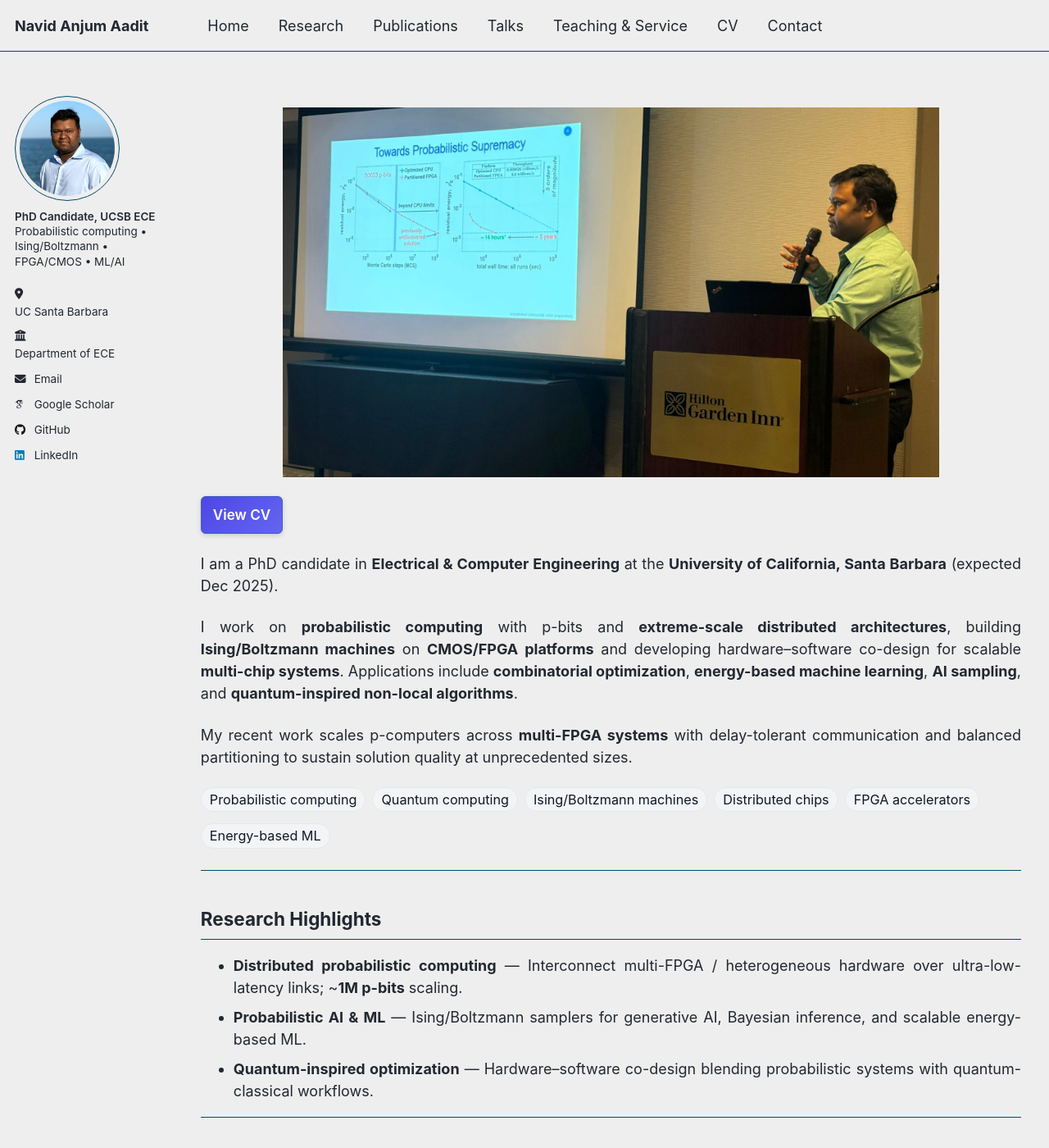
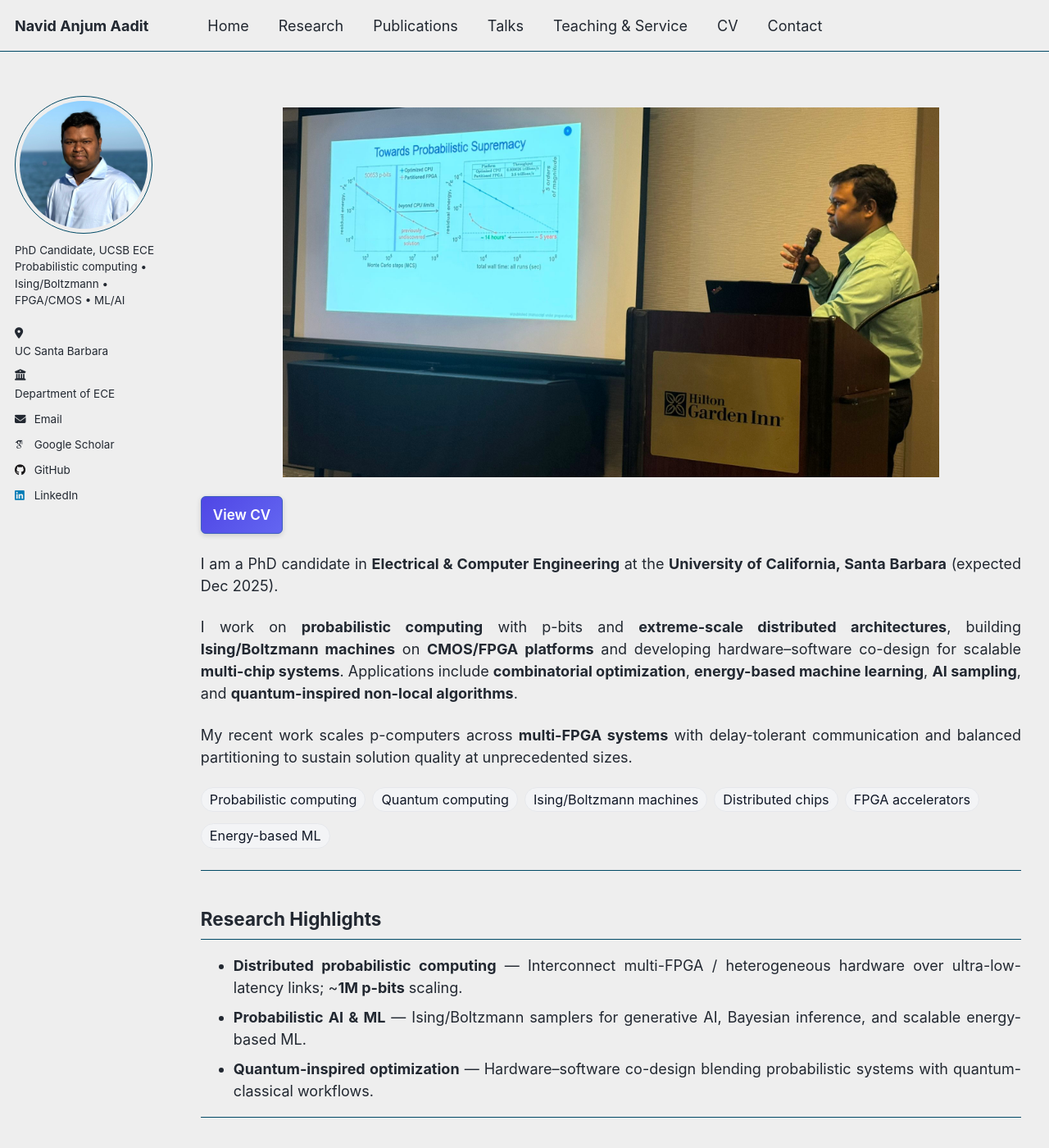
Before and after one commit to navidaadit/navidaadit.github.io, a Jekyll site: the page built from _pages/about.md, in a window 1280 px wide and 1400 px high. Shown: the whole window at 82% size. Built offline with Jekyll 4.4.1, drawn with Linux system fonts in a browser that asks for light colours; some web fonts are replaced.

Commit message:
Update _custom.scss

```diff
--- a/_sass/_custom.scss
+++ b/_sass/_custom.scss
@@ -38,36 +38,12 @@
 /* Hide name under headshot */
 .author__name { display: none !important; }
 
-/* ---------- Avatar (standard sizes) ---------- */
+/* Avatar */
 .author__avatar img {
-  width: 128px;               /* desktop/tablet standard */
-  height: 128px;
+  width: 168px;
+  height: 168px;
   object-fit: cover;
   border-radius: 50%;
-}
-
-/* Mobile: smaller photo and bio under the picture */
-@media (max-width:640px){
-  .author__avatar,
-  .author__content,
-  .author__urls-wrapper{
-    display:block !important;
-    width:100% !important;
-    padding:0 !important;
-  }
-  .author__avatar img{
-    width:104px !important;   /* mobile standard */
-    height:104px !important;
-    margin:0 auto 8px !important;
-  }
-  .author__content,
-  .author__bio{
-    text-align:center !important;
-    white-space:normal !important;
-    overflow-wrap:anywhere !important;
-    word-break:normal !important;
-    line-height:1.35 !important;
-  }
 }
 
 /* Remove any built-in hero from the theme */
@@ -344,6 +320,8 @@
   max-width:100% !important;
 }
 
+/* (Removed all sidebar size controls) */
+
 /* ---------- LINKS: inherit color; turn blue only on hover/focus ---------- */
 .page__content a:not(.btn--cv):not(.no-link-style),
 .footer-bar a:not(.no-link-style) {
@@ -362,61 +340,7 @@
 .footer-bar a:not(.no-link-style):focus-visible {
   color: #1d4ed8 !important;
 }
-
-/* Mobile follow dropdown: visible, left-aligned, above content */
-@media (max-width:1024px){
-  /* make wrapper the stacking context */
-  .author__urls-wrapper{
-    position: relative !important;
-    z-index: 1000 !important;
-  }
-  /* override theme’s mobile dropdown */
-  .author__urls{
-    /* JS toggles display; keep default hidden */
-    position: absolute !important;
-    left: 0 !important;              /* instead of right:0 */
-    right: auto !important;
-    margin-top: 10px !important;
-    padding: 8px 10px !important;
-    width: 260px !important;
-    max-width: calc(100vw - 32px) !important;
-    background: #fff !important;     /* stop transparency */
-    border: 1px solid #e5e7eb !important;
-    border-radius: 8px !important;
-    box-shadow: 0 10px 24px rgba(0,0,0,.14) !important;
-    z-index: 9999 !important;        /* no more “behind content” */
-  }
-  /* point the little arrow under the button (left side) */
-  .author__urls::before,
-  .author__urls::after{
-    left: 16px !important;
-    right: auto !important;
-  }
-  .author__urls::before{
-    top: -11px; border-width: 0 10px 10px;
-    border-color: #e5e7eb transparent !important;
-  }
-  .author__urls::after{
-    top: -10px; border-width: 0 10px 10px;
-    border-color: #fff transparent !important;
-  }
-}
-
 .page__content a:not(.btn--cv):not(.no-link-style):active,
 .footer-bar a:not(.no-link-style):active {
   color: #1e40af !important;
 }
-
-/* Sidebar: keep icon + text on one line (UCSB / Dept of ECE) */
-.sidebar .author__urls li,
-.sidebar .author__urls li a {
-  white-space: nowrap;
-}
-
-/* Bio: two-line layout + safe wrapping */
-.sidebar .author__bio {
-  line-height: 1.35;
-  white-space: normal;
-  overflow-wrap: anywhere;
-}
-.sidebar .author__bio .bio-line-1 { font-weight: 600; }
```
